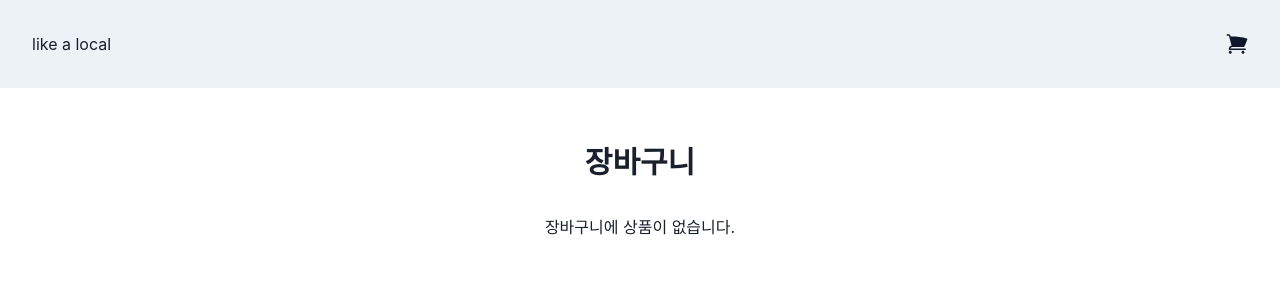
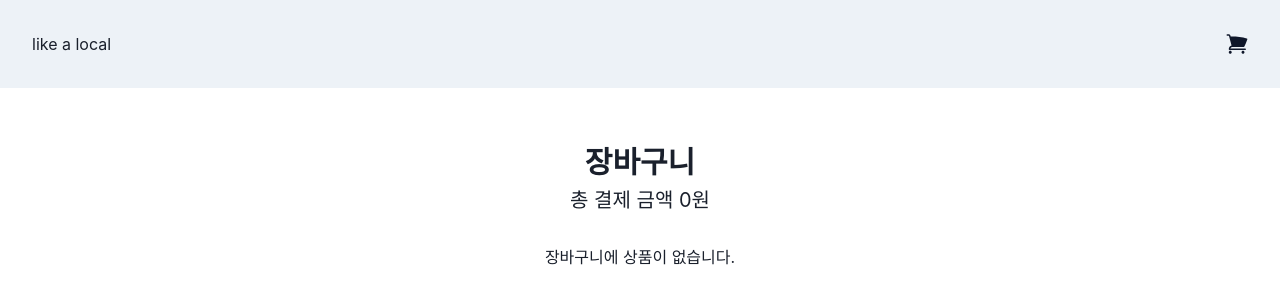
Before and after one commit to wanted-pre-7/pre-onboarding-9th-2-7, a React (Vite) app: page /reservations in a window 1280 px wide. Shown: the top 304 px of the page. Built offline with nearby package versions, Linux system fonts and the light colour scheme.

Commit message:
feat[#8]: 총 결제 금액 구현
- 장바구니 상품의 총 결제 금액을 Redux와 reduce method를 통해 구현하였습니다.

```diff
--- a/src/components/Item.tsx
+++ b/src/components/Item.tsx
@@ -14,7 +14,7 @@ import {
   Text,
 } from "@chakra-ui/react";
 import { useAppDispatch } from "../app/hook";
-import { deleteItem } from "../features/cartSlice";
+import { deleteItem, updateItem } from "../features/cartSlice";
 import type { IStateType } from "../features/cartSlice";
 import { useState } from "react";
 
@@ -28,6 +28,11 @@ const Item = ({ product }: PropsType) => {
     dispatch(deleteItem(product.idx));
   };
   const [value, setValue] = useState<number>(1);
+
+  const handleChange = (val: number) => {
+    setValue(val);
+    dispatch(updateItem({ ...product, cnt: val }));
+  };
 
   return (
     <Card
@@ -61,7 +66,7 @@ const Item = ({ product }: PropsType) => {
         </CardBody>
         <CardFooter display="flex" gap="10px">
           <NumberInput
-            onChange={(valueString) => setValue(parseInt(valueString))}
+            onChange={(valueString) => handleChange(parseInt(valueString))}
             w="90px"
             defaultValue={1}
             min={1}
--- a/src/components/Product.tsx
+++ b/src/components/Product.tsx
@@ -35,7 +35,7 @@ const Product = ({ info }: PropsType) => {
         position: "top",
       });
     else {
-      dispatch(addItem({ ...info, totalPrice: info?.price }));
+      dispatch(addItem({ ...info, cnt: 1 }));
       toast({
         title: "상품이 장바구니에 담겼습니다.",
         status: "success",
--- a/src/features/cartSlice.ts
+++ b/src/features/cartSlice.ts
@@ -18,8 +18,15 @@ const cartSlice = createSlice({
     deleteItem: (state: IStateType[], action: PayloadAction<number>) => {
       return [...state].filter((el) => el.idx !== action.payload);
     },
+    updateItem: (state, action) => {
+      return [...state].map((el) =>
+        el.idx === action.payload.idx
+          ? { ...el, cnt: action.payload.cnt }
+          : { ...el },
+      );
+    },
   },
 });
 
-export const { addItem, deleteItem } = cartSlice.actions;
+export const { addItem, deleteItem, updateItem } = cartSlice.actions;
 export default cartSlice.reducer;
--- a/src/pages/CartPage.tsx
+++ b/src/pages/CartPage.tsx
@@ -5,10 +5,17 @@ import Item from "../components/Item";
 const CartPage = () => {
   const cartItems = useAppSelector((state) => state.cartSlice);
 
+  const totalPrice = cartItems
+    .map((el) => el.price * el.cnt)
+    .reduce((acc, cur) => acc + cur, 0);
+
   return (
     <Center display="flex" flexDir="column" p="20px">
-      <Text fontSize="30px" as="b" pb="30px" boxSizing="border-box">
+      <Text fontSize="30px" as="b" boxSizing="border-box">
         장바구니
+      </Text>
+      <Text fontSize="20px" pb="30px">
+        총 결제 금액 {totalPrice.toLocaleString("ko-kr")}원
       </Text>
       {cartItems.map((item) => (
         <Item key={item.idx} product={item} />
```
